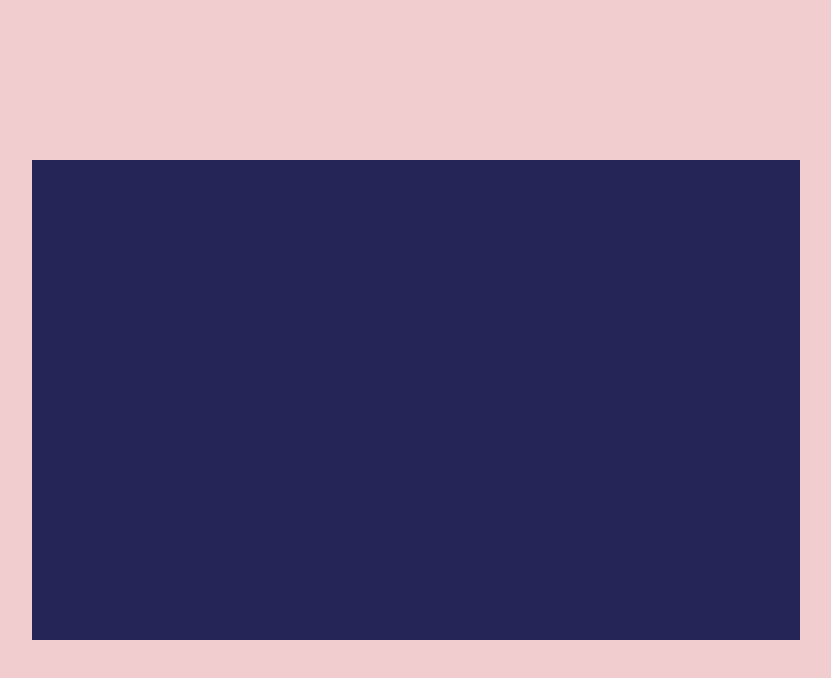
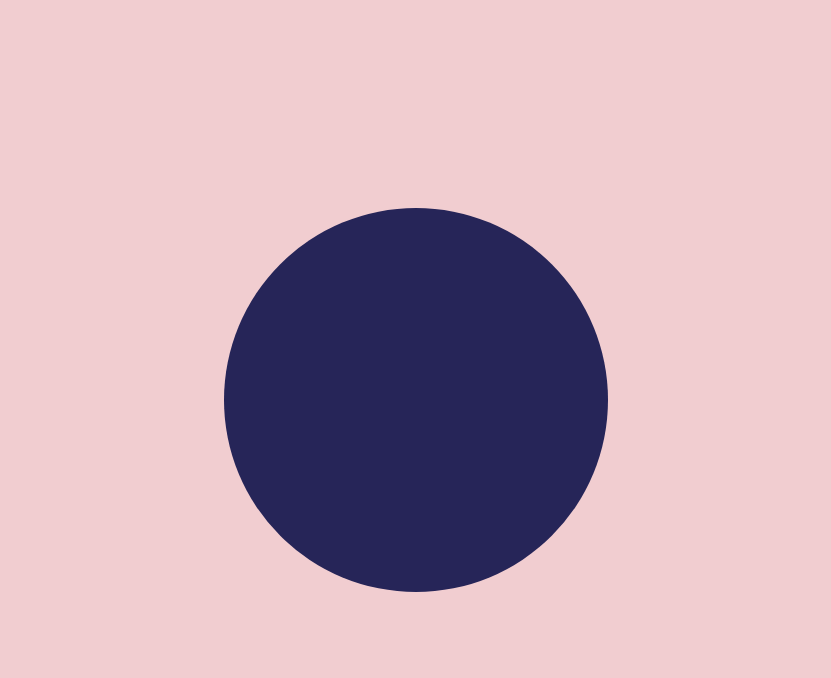
Before and after one commit to ikeryou/intr7, a plain HTML site: page docs/1/index.html in a window 1280 px wide. Shown: the whole page, without its empty margins (224-1055 px from the left). Drawn offline with Linux system fonts and the light colour scheme.

Commit message:
Update sample1

```diff
--- a/docs/1/index.html
+++ b/docs/1/index.html
@@ -29,10 +29,23 @@
         justify-content: center;
       }
       .mv > .item {
-        width: 60%;
-        height: 60%;
+        position: relative;
+        width: 30%;
+        border-radius: 50%;
         background-color: #262558;
         -webkit-user-select: none;
+      }
+      .mv > .item:before {
+        content: '';
+        display: block;
+        padding-top: 100%;
+      }
+      .mv > .item > .inner {
+        position: absolute;
+        top: 0;
+        left: 0;
+        bottom: 0;
+        right: 0;
       }
     </style>
 
@@ -40,7 +53,9 @@
   <body>
 
     <div class="mv">
-      <div href="javascript:void(0)" class="item js-tg"></div>
+      <div class="item js-tg">
+        <div class="inner"></div>
+      </div>
     </div>
 
     <script src="../libs/jquery.min.js"></script>
--- a/docs/1/main.js
+++ b/docs/1/main.js
@@ -32,20 +32,24 @@ function update() {
 
   if(mouse.isDown) {
     // マウス押してるときは、マウスダウン時からのマウス移動量をちゃんと計算
-    // 今回はYのみ
+    dx = mouse.x - mouse.start.x;
     dy = mouse.y - mouse.start.y;
+    mouse.dist.x = dx;
     mouse.dist.y = dy;
   } else {
     // マウス押してないときの移動量は0
+    mouse.dist.x = 0;
     mouse.dist.y = 0;
   }
 
   // 滑らかに移動させるためイージングつける
   var ease = 0.15; // イージング量 小さいとゆっくり
+  param.x += (mouse.dist.x - param.x) * ease;
   param.y += (mouse.dist.y - param.y) * ease;
 
   // ターゲットの移動量を更新
   TweenMax.set(tg, {
+    x:param.x,
     y:param.y
   });
 
```
